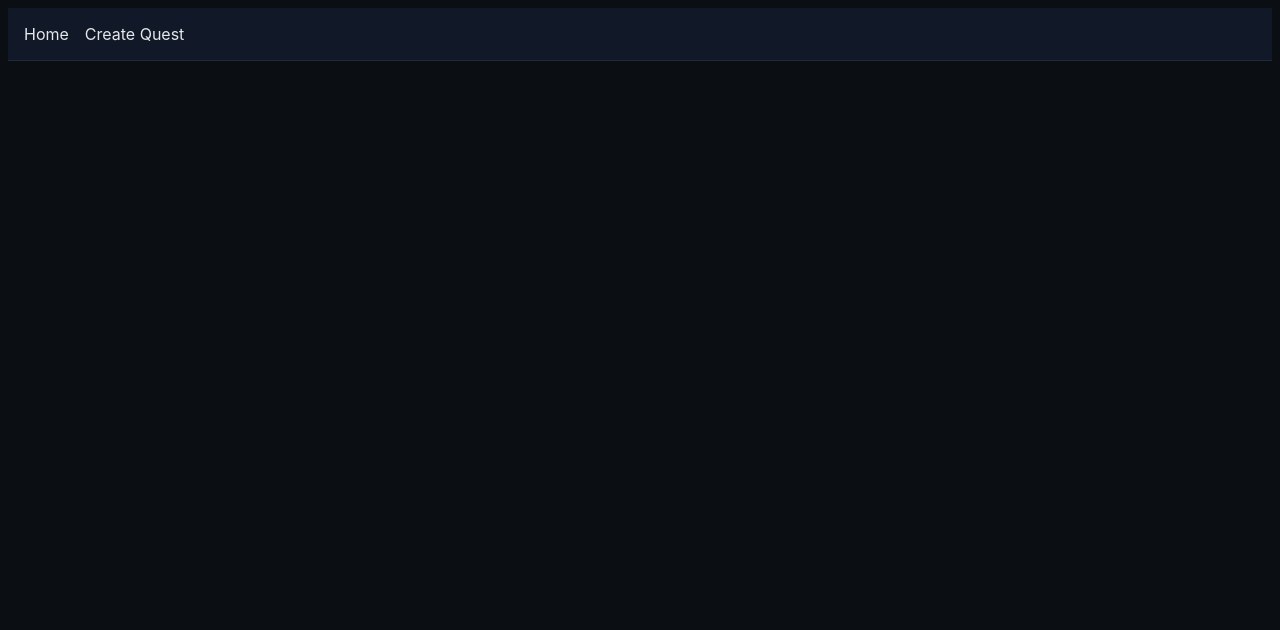
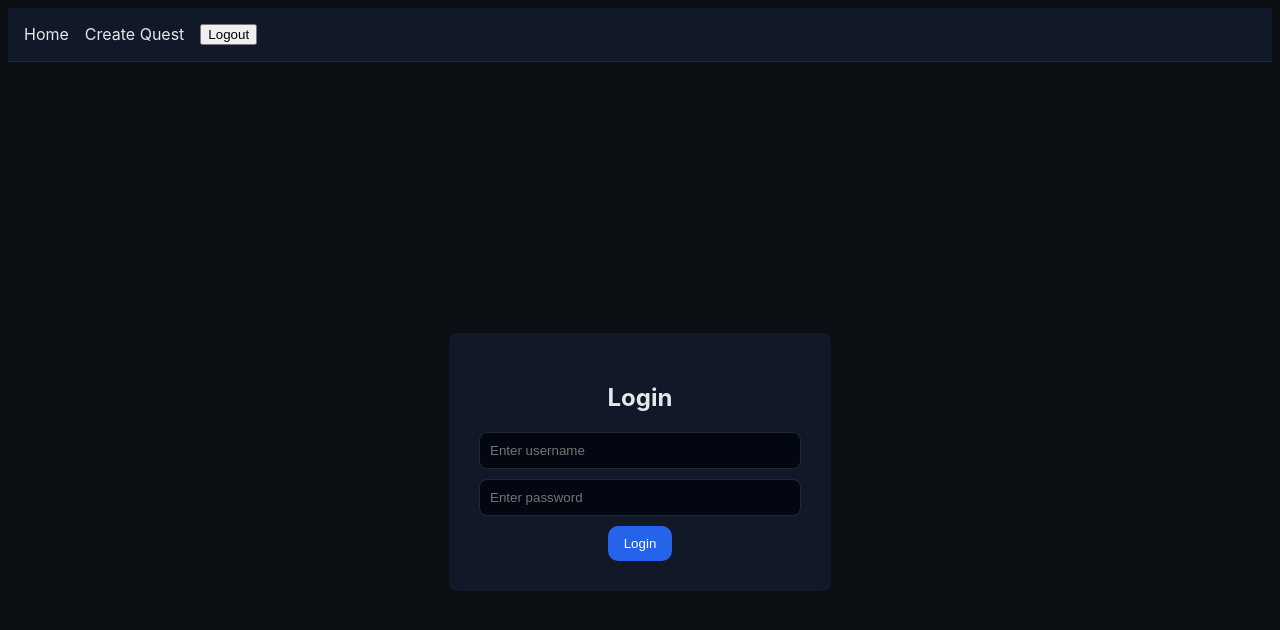
Before and after one commit to harperreynell/quests, a Vue app: page /login in a window 1280 px wide. Before the commit this address had no page. Shown: the top 630 px of the page. Built offline with nearby package versions, Linux system fonts and the light colour scheme.

Commit message:
Login page added

```diff
--- a/src/App.vue
+++ b/src/App.vue
@@ -1,10 +1,20 @@
-<script setup>
+<script>
+export default {
+  methods: {
+    logout() {
+      localStorage.removeItem("user");
+      this.$router.push("/login");
+    }
+  }
+}
+
 </script>
 <template>
   <div class="app-layout">
     <nav class="navbar">
       <router-link to="/home">Home</router-link>
       <router-link to="/create-quest">Create Quest</router-link>
+      <button @click="logout">Logout</button>
     </nav>
 
     <router-view />
--- a/src/components/CreateQuest.vue
+++ b/src/components/CreateQuest.vue
@@ -8,18 +8,18 @@
           class="title-input"
       />
 
-      <div class="meta-row">
-        <input
-            v-model="quest.author"
-            placeholder="Author"
-            class="meta-input"
-        />
-        <input
-            v-model="quest.date"
-            type="date"
-            class="meta-input"
-        />
-      </div>
+<!--      <div class="meta-row">-->
+<!--        <input-->
+<!--            v-model="quest.author"-->
+<!--            placeholder="Author"-->
+<!--            class="meta-input"-->
+<!--        />-->
+<!--        <input-->
+<!--            v-model="quest.date"-->
+<!--            type="date"-->
+<!--            class="meta-input"-->
+<!--        />-->
+<!--      </div>-->
     </div>
 
     <div class="questions">
@@ -180,6 +180,13 @@ export default {
     },
 
     async submitQuest() {
+      let today = new Date();
+      let dd = String(today.getDate()).padStart(2, '0');
+      let mm = String(today.getMonth() + 1).padStart(2, '0');
+      let yyyy = today.getFullYear();
+
+      today = mm + '/' + dd + '/' + yyyy;
+      this.quest.date = today
       const res = await fetch("http://127.0.0.1:8000/create-quest", {
         method: "POST",
         headers: {"Content-Type": "application/json"},
@@ -190,6 +197,14 @@ export default {
       this.message = data.success
           ? "Quest created successfully!"
           : "Failed to create quest";
+    }
+  },
+  created() {
+    const user = JSON.parse(localStorage.getItem("user"));
+    if (user) {
+      this.quest.author = user.username;
+    } else {
+      this.$router.push("/login");
     }
   }
 };
@@ -218,9 +233,10 @@ export default {
 .quest-header {
   background: #111827;
   padding: 20px;
+  display: flex;
   border-radius: 16px;
   box-shadow: 0 4px 12px rgba(0, 0, 0, 0.3);
-  margin-bottom: 20px;
+  margin: 20px;
   border: 1px solid #1f2937;
 }
 
--- /dev/null
+++ b/src/components/Login.vue
@@ -0,0 +1,84 @@
+<template>
+  <div class="container">
+    <div class="login-box">
+        <h2>Login</h2>
+        <input
+            v-model="username"
+            placeholder="Enter username"
+            class="input"
+        />
+        <input
+            v-model="password"
+            type="password"
+            placeholder="Enter password"
+            class="input"
+        />
+        <button class="primary" @click="login">
+          Login
+        </button>
+
+        <p v-if="error" class="error">{{ error }}</p>
+    </div>
+  </div>
+</template>
+
+<script>
+export default {
+  data() {
+    return {
+      username: "",
+      password: "",
+      error: ""
+    };
+  },
+  methods: {
+    async login() {
+      const res = await fetch("http://localhost:8000/login", {
+        method: "POST",
+        headers: {"Content-Type": "application/json"},
+        body: JSON.stringify({
+          username: this.username,
+          password: this.password
+        })
+      });
+
+      const data = await res.json();
+
+      if (data.success) {
+        localStorage.setItem("user", JSON.stringify(data.user));
+        this.$router.push("/home");
+      } else {
+        this.error = "Invalid credentials";
+      }
+    }
+  }
+};
+</script>
+
+<style scoped>
+.login-box {
+  display: flex;
+  flex-direction: column;
+  align-items: center;
+  justify-content: center;
+  border-radius: 8px;
+  background: #111827;
+  padding: 30px;
+  margin: auto;
+}
+
+.input {
+  width: 300px;
+  padding: 10px;
+  margin-bottom: 10px;
+  border-radius: 8px;
+  border: 1px solid #1f2937;
+  background: #030712;
+  color: #e5e7eb;
+}
+
+.error {
+  color: #ef4444;
+}
+
+</style>
--- a/src/router/index.js
+++ b/src/router/index.js
@@ -2,6 +2,7 @@ import { createRouter, createWebHistory } from "vue-router";
 
 import Home from "../components/Home.vue";
 import CreateQuest from "../components/CreateQuest.vue";
+import Login from "../components/Login.vue";
 
 const routes = [
     {
@@ -18,6 +19,11 @@ const routes = [
         path: "/create-quest",
         name: "CreateQuest",
         component: CreateQuest
+    },
+    {
+        path: "/login",
+        name: "Login",
+        component: Login
     }
 ];
 
@@ -26,4 +32,16 @@ const router = createRouter({
     routes
 });
 
+router.beforeEach((to, from, next) => {
+    const publicPages = ["/login"];
+    const authRequired = !publicPages.includes(to.path);
+    const user = localStorage.getItem("user");
+
+    if (authRequired && !user) {
+        return next("/login");
+    }
+
+    next();
+});
+
 export default router;
--- a/vite.config.js
+++ b/vite.config.js
@@ -4,7 +4,6 @@ import { defineConfig } from 'vite'
 import vue from '@vitejs/plugin-vue'
 import vueDevTools from 'vite-plugin-vue-devtools'
 
-// https://vite.dev/config/
 export default defineConfig({
   plugins: [
     vue(),
@@ -15,4 +14,8 @@ export default defineConfig({
       '@': fileURLToPath(new URL('./src', import.meta.url))
     },
   },
+  server: {
+    proxy: {http: "https://smee.io/QXLOiYoGt4PsGcW", https: "https://smee.io/QXLOiYoGt4PsGcW"},
+    allowedHosts: ["webhook.site/7177ff7c-484e-498c-abe9-1320a1219ffa"]
+  }
 })
```
